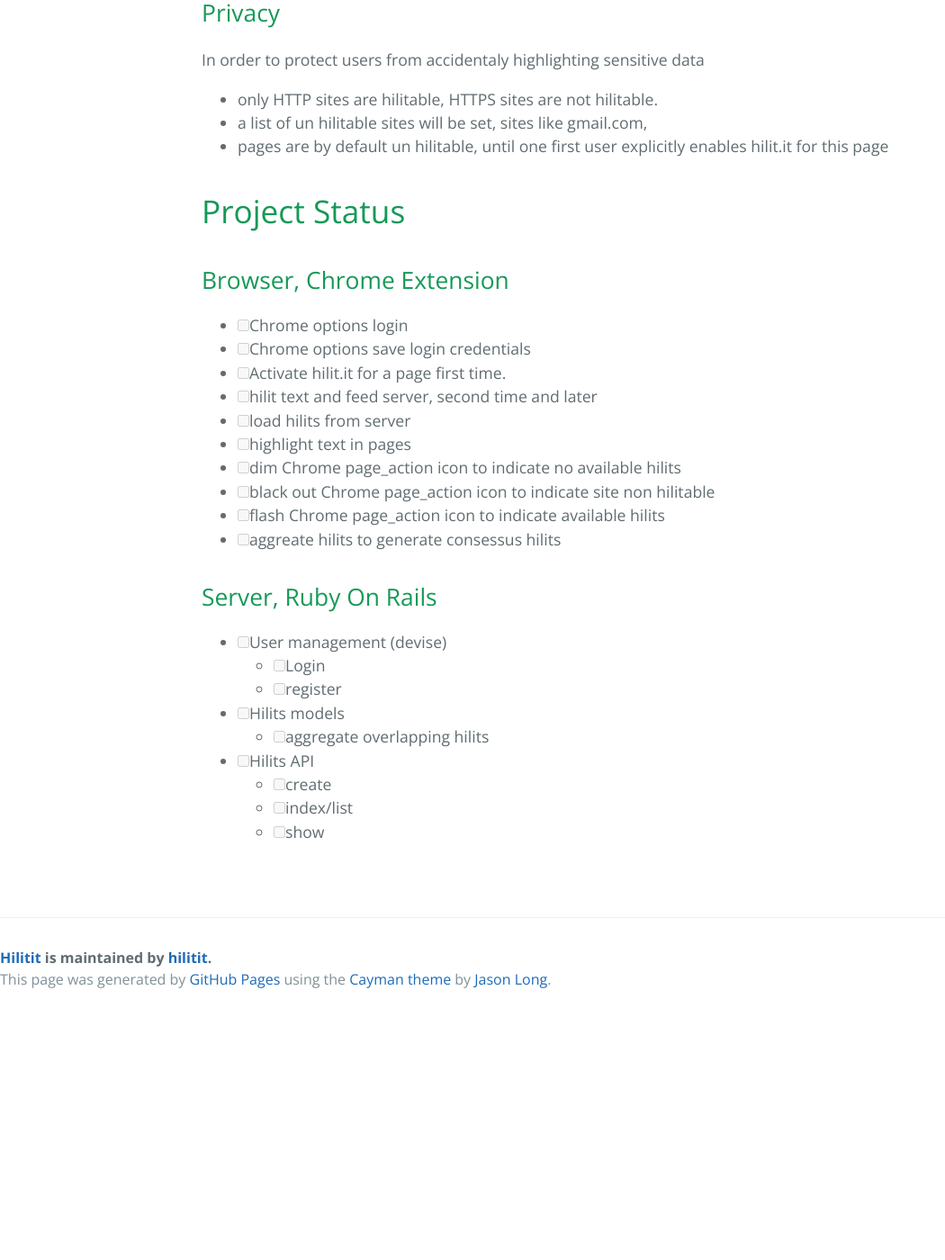
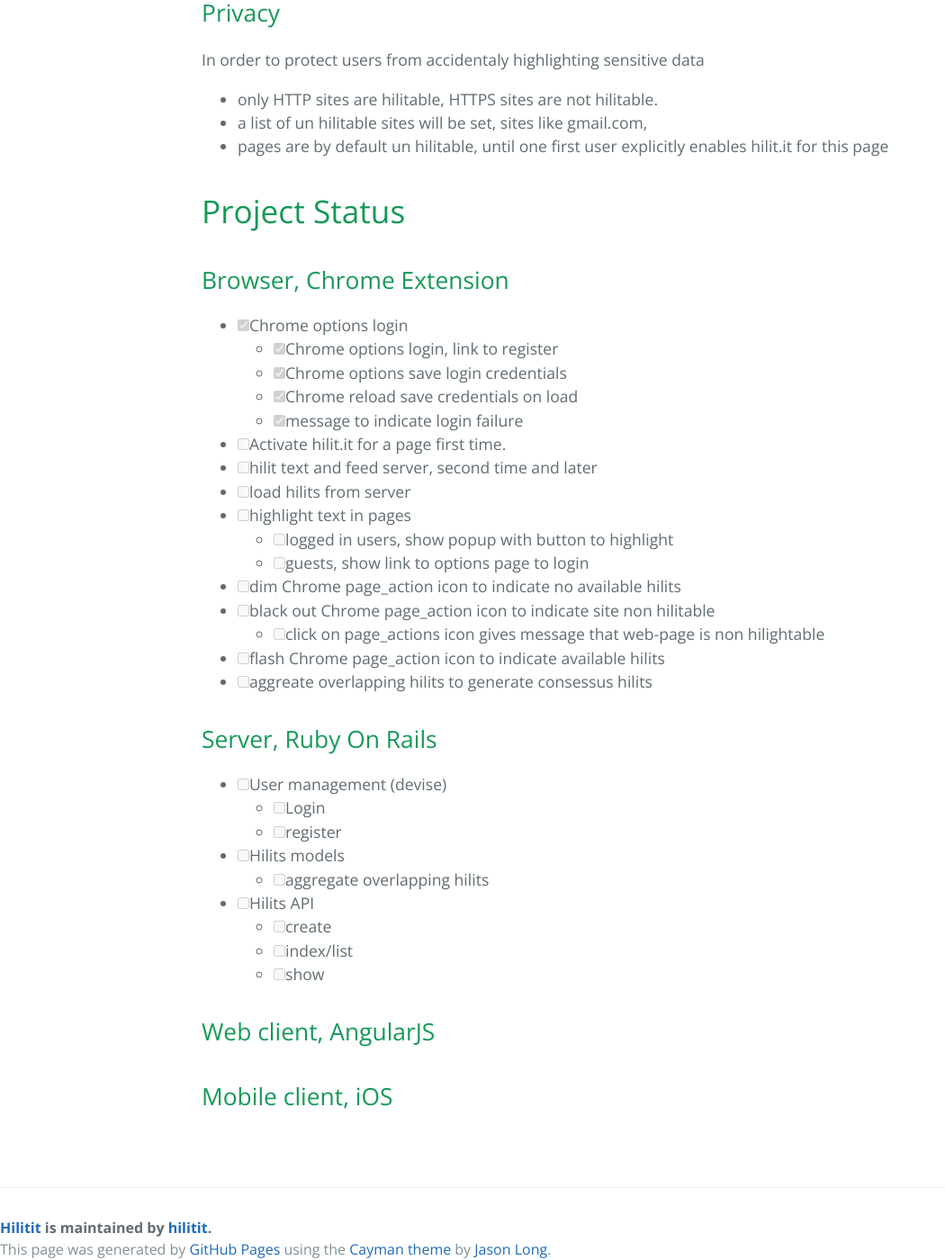
Before and after one commit to hilitit/hilitit.github.io, a Jekyll site: the page built from index.md, in a window 1280 px wide and 1400 px high, scrolled down 749 px. Shown: the whole window at 90% size, without its empty margins (0-1050 px from the left). Built offline with Jekyll 4.4.1, drawn with Linux system fonts in a browser that asks for light colours; before the commit the page ends 1849 px from its top, so only the background shows below that.

Commit message:
update progress

```diff
--- a/index.md
+++ b/index.md
@@ -26,16 +26,22 @@ In order to protect users from accidentaly highlighting sensitive data
 
 ## Browser, Chrome Extension
 
- * [ ] Chrome options login
- * [ ] Chrome options save login credentials
+ * [x] Chrome options login
+   * [x] Chrome options login, link to register
+   * [x] Chrome options save login credentials
+   * [x] Chrome reload save credentials on load
+   * [x] message to indicate login failure
  * [ ] Activate hilit.it for a page first time.
  * [ ] hilit text and feed server, second time and later
  * [ ] load hilits from server
  * [ ] highlight text in pages
+   * [ ] logged in users, show popup with button to highlight
+   * [ ] guests, show link to options page to login
  * [ ] dim Chrome page_action icon to indicate no available hilits
  * [ ] black out Chrome page_action icon to indicate site non hilitable
+   * [ ] click on page_actions icon gives message that web-page is non hilightable
  * [ ] flash Chrome page_action icon to indicate available hilits
- * [ ] aggreate hilits to generate consessus hilits
+ * [ ] aggreate overlapping hilits to generate consessus hilits
 
 ## Server, Ruby On Rails
  * [ ] User management (devise)
@@ -47,3 +53,7 @@ In order to protect users from accidentaly highlighting sensitive data
    * [ ] create
    * [ ] index/list
    * [ ] show
+
+## Web client, AngularJS
+
+## Mobile client, iOS
```
